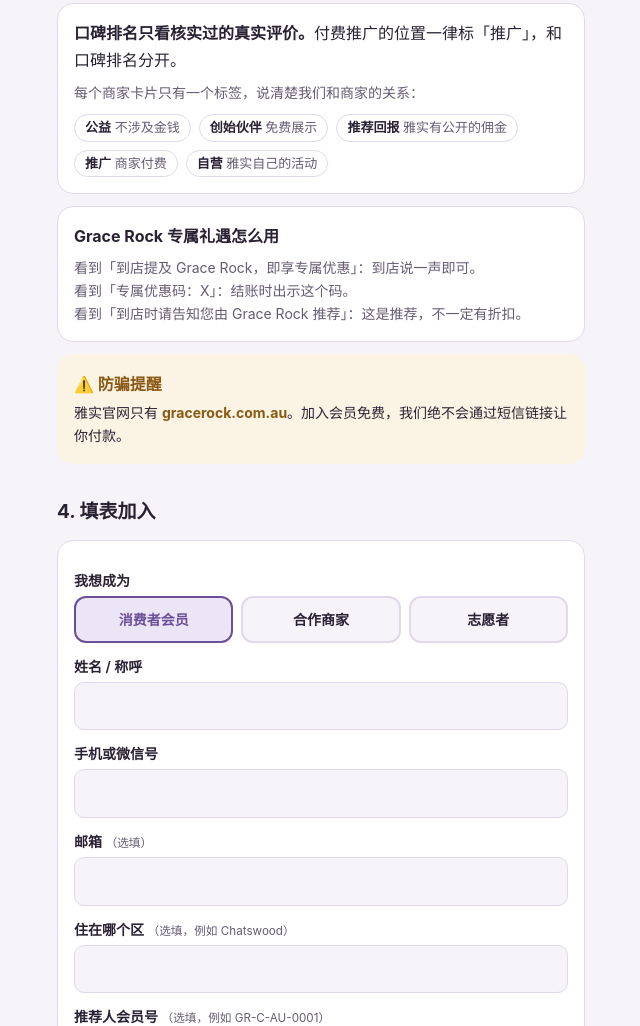
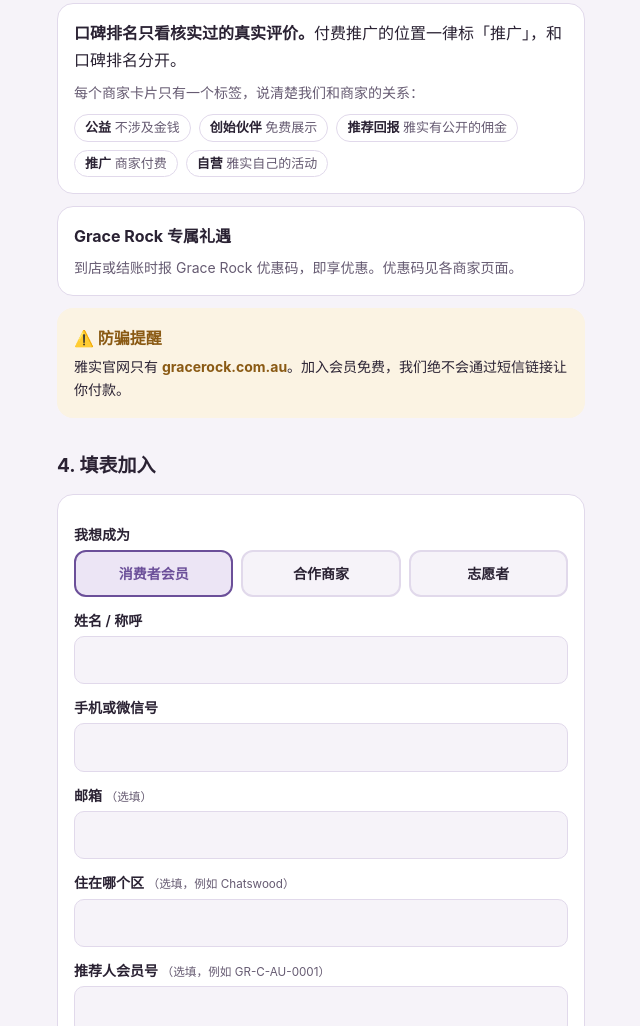
Before and after one commit to GraceLeiZhang/grace-events, a plain HTML site: page preview/join.html in a window 1280 px wide. Shown: the part 1961-2987 px from the top of the page, without its empty margins (319-959 px from the left). Drawn offline with Linux system fonts and the light colour scheme.

Commit message:
Join page: simplify Exclusive Offers to one line
Co-Authored-By: Claude Opus 5.5 <noreply@anthropic.com>
Claude-Session: https://claude.ai/code/session_0184zThTJVvmsDnpxAtVYJCg

```diff
--- a/preview/join.html
+++ b/preview/join.html
@@ -109,8 +109,8 @@ footer{text-align:center;font-size:13px;color:var(--sub);margin-top:32px}
     <div class="labels"><span><b>公益</b> 不涉及金钱</span><span><b>创始伙伴</b> 免费展示</span><span><b>推荐回报</b> 雅实有公开的佣金</span><span><b>推广</b> 商家付费</span><span><b>自营</b> 雅实自己的活动</span></div>
   </div>
   <div class="card">
-    <p><b>Grace Rock 专属礼遇怎么用</b></p>
-    <p class="muted" style="font-size:14px;margin-top:6px">看到「到店提及 Grace Rock，即享专属优惠」：到店说一声即可。<br>看到「专属优惠码：X」：结账时出示这个码。<br>看到「到店时请告知您由 Grace Rock 推荐」：这是推荐，不一定有折扣。</p>
+    <p><b>Grace Rock 专属礼遇</b></p>
+    <p class="muted" style="font-size:14px;margin-top:6px">到店或结账时报 Grace Rock 优惠码，即享优惠。优惠码见各商家页面。</p>
   </div>
   <div class="card alert">
     <p><b>⚠️ 防骗提醒</b></p>
```
Also changed, not shown: preview/join-en.html (+2 -2 lines).
